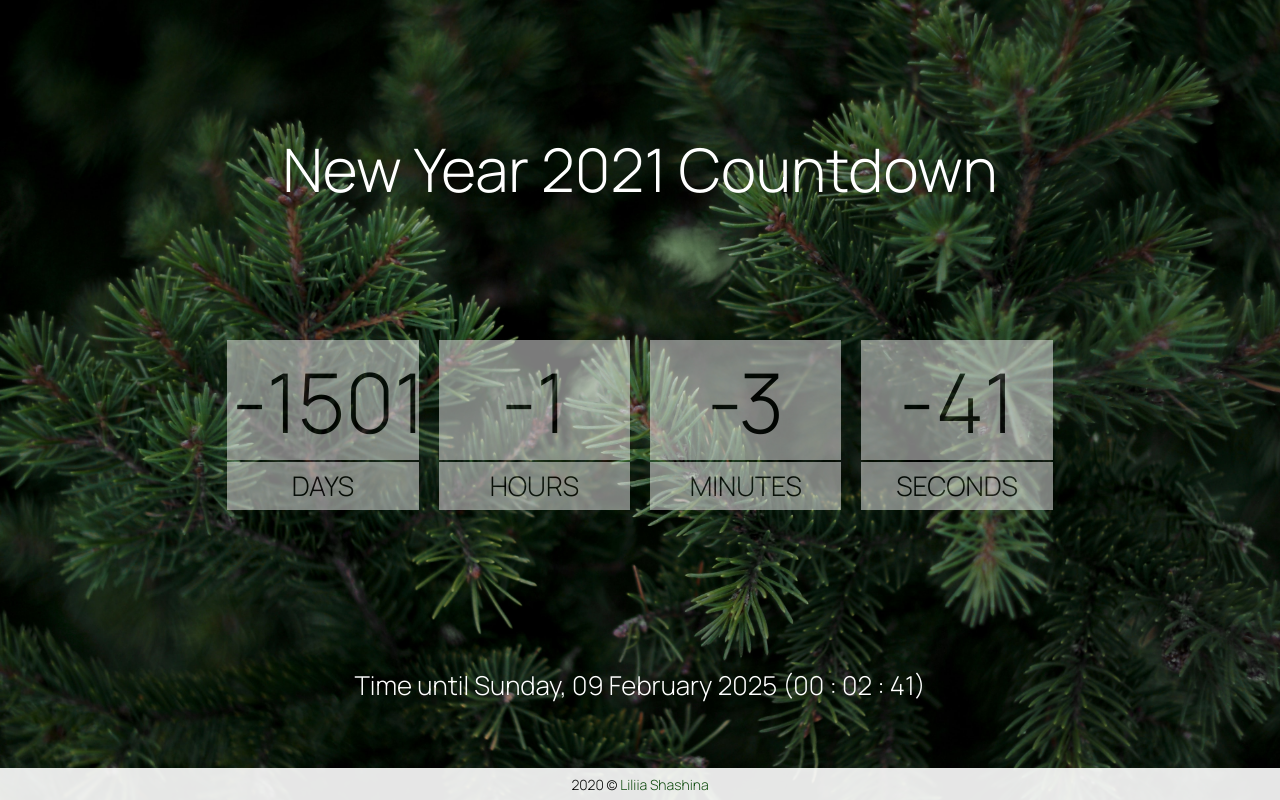
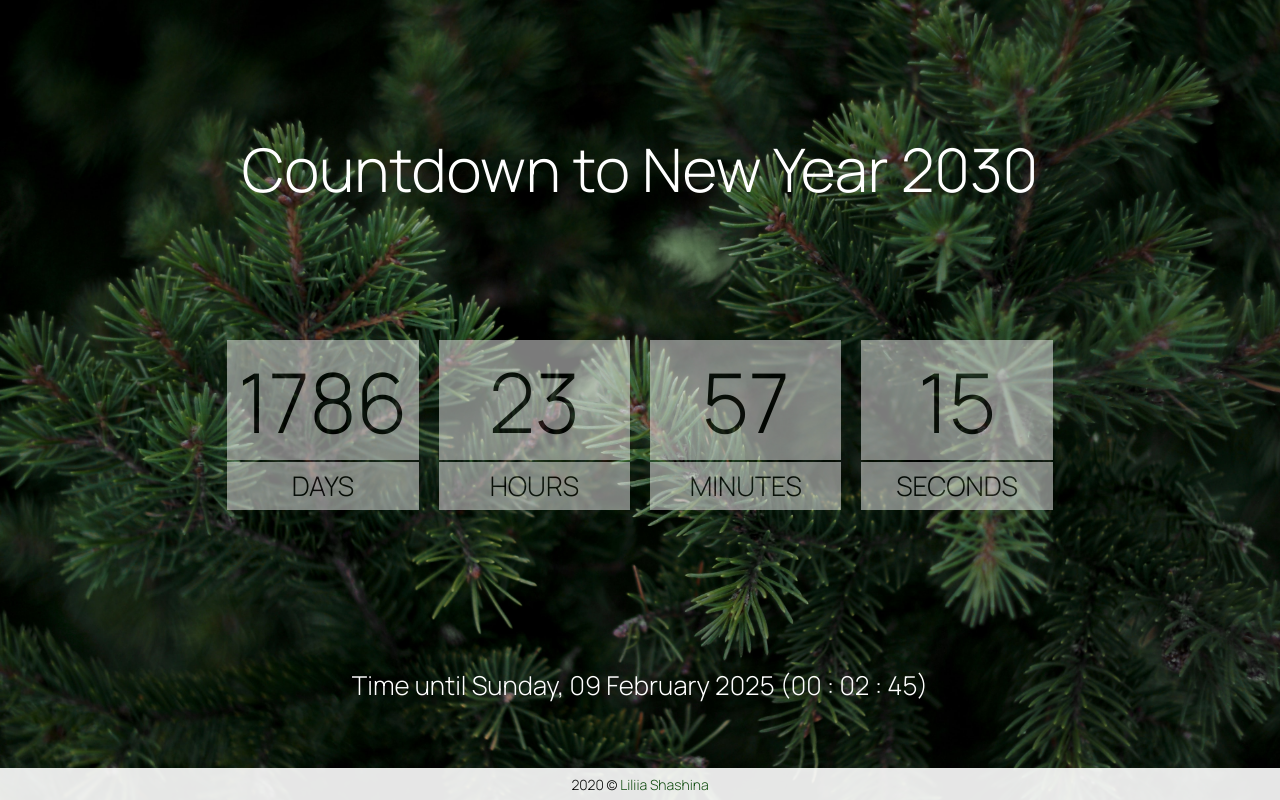
Before and after one commit to lilianacodes/countdown-to-new-year-2021, a plain HTML site: page index.html in a window 1280 px wide. Drawn offline with Linux system fonts and the light colour scheme.

Commit message:
updated for 2030 countdown

```diff
--- a/index.html
+++ b/index.html
@@ -2,12 +2,12 @@
 <html>
 <head>
   <meta charset="UTF-8">
-  <meta name="description" content="New Year 2021 Countdown">
-  <meta name="keywords" content="">
+  <meta name="description" content="Countdown to New Year 2030">
+  <meta name="keywords" content="countdown, new year, new, year, 2030">
   <meta name="author" content="Liliia Shashina">
   <meta name="viewport" content="width=device-width, initial-scale=1.0">
 
-  <title>New Year 2021 Countdown</title>
+  <title>Countdown to New Year 2030</title>
 
   <!-- Google Fonts -->
   <link href="https://fonts.googleapis.com/css2?family=Manrope:wght@300&display=swap" rel="stylesheet">
@@ -21,7 +21,7 @@
 
     <!-- Caption div begin -->
     <div id="caption">
-      <h1>New Year 2021 Countdown</h1>
+      <h1>Countdown to New Year 2030</h1>
     </div><!-- End Caption div -->
 
     <!-- Flex container to display numeric data begin -->
--- a/scripts/script.js
+++ b/scripts/script.js
@@ -1,5 +1,5 @@
 // Set the date we're counting down to
-var countDownDate = new Date("Jan 1, 2021 00:00:00").getTime();
+var countDownDate = new Date("Jan 1, 2030 00:00:00").getTime();
 
 // Add zero before one character number (0-9)
 function addZero(i) {
```
